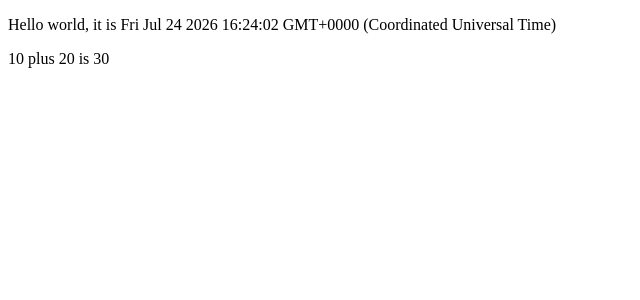
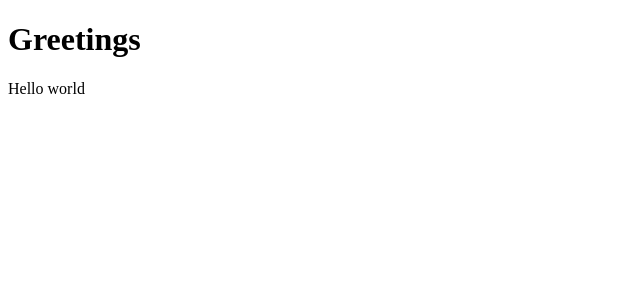
Before and after one commit to ermiyasabateg/Full-Stack-Open, a React (Vite) app in the folder part1/: page / in a window 1280 px wide. Shown: the top 300 px of the page, without its empty margins (0-640 px from the left). Built offline with nearby package versions, Linux system fonts and the light colour scheme.

Commit message:
Part 1 - a) Introduction to React - Multiple Components

```diff
--- a/part1/src/App.jsx
+++ b/part1/src/App.jsx
@@ -1,16 +1,15 @@
-const App = () => {
-  const now = new Date()
-  const a = 10
-  const b = 20
-  console.log(now, a + b)
-
-  console.log('Hello from component')
+const Hello = () => {
   return (
     <div>
-      <p>Hello world, it is {now.toString()}</p>
-      <p>
-        {a} plus {b} is {a + b}
-      </p>
+      <p>Hello world</p>
+    </div>
+  )
+}
+const App = () => {
+  return (
+    <div>
+      <h1>Greetings</h1>
+      <Hello />
     </div>
   )
 }
```
